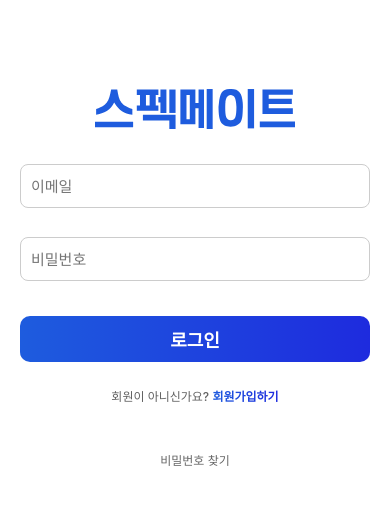
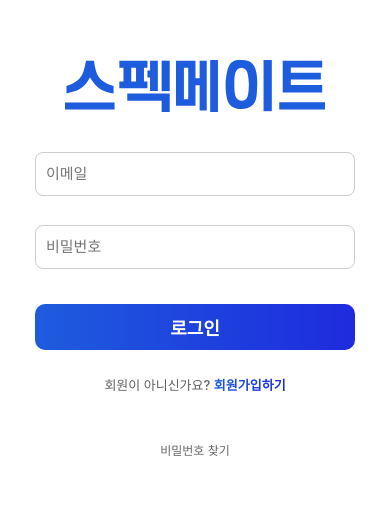
Before and after one commit to spec-mate/frontend, a React (Vite) app: page /login in a window 390 px wide. Shown: the part 153-658 px from the top of the page. Built offline with nearby package versions, Linux system fonts and the light colour scheme; a web font is replaced by a local one.

Commit message:
Login.css 로고 크기 수정

```diff
--- a/src/pages/styles/Login.css
+++ b/src/pages/styles/Login.css
@@ -1,19 +1,31 @@
+/* ==========================================================
+   기본 구조
+   ========================================================== */
 .login-container {
   display: flex;
-  flex-direction: column; /* 로고 + 폼 세로 배치 */
+  flex-direction: column;
   justify-content: center;
   align-items: center;
   min-height: 100vh;
   padding: 20px;
+  background-color: #fff;
+  box-sizing: border-box;
 }
 
+/* ==============================
+   로고
+   ============================== */
 .login-logo {
   width: 500px;
   height: 100px;
   object-fit: contain;
   display: block;
+  margin: 0 auto 30px auto;
 }
 
+/* ==============================
+   로그인 폼
+   ============================== */
 .login-form {
   display: flex;
   flex-direction: column;
@@ -21,8 +33,9 @@
   gap: 20px;
   width: 460px;
   padding: 40px 30px;
-  border-radius: 12px; /* ✅ register-form 과 통일 */
+  border-radius: 12px;
   background-color: #fff;
+  box-sizing: border-box;
 }
 
 .input-group {
@@ -54,6 +67,9 @@
   outline: none;
 }
 
+/* ==============================
+   로그인 버튼
+   ============================== */
 .login-button {
   width: 100%;
   padding: 14px;
@@ -91,12 +107,15 @@
   }
 }
 
+/* ==============================
+   회원가입 안내문
+   ============================== */
 .signup-text {
-  margin: 10px 0 20px 0; /* 로고와 폼 사이 여백 */
+  margin: 10px 0 20px 0;
   font-size: 20px;
   font-weight: 500;
   color: #616161;
-  text-align: center; /* 가운데 정렬 */
+  text-align: center;
 }
 
 .signup-link {
@@ -115,6 +134,9 @@
   animation: gradientMove 1s ease infinite;
 }
 
+/* ==============================
+   비밀번호 찾기
+   ============================== */
 .forgot-password {
   margin-top: 10px;
 }
@@ -129,9 +151,9 @@
   text-decoration: underline;
 }
 
-/* ============================= */
-/* ✅ 반응형 스타일 */
-/* ============================= */
+/* ==========================================================
+   ✅ 반응형
+   ========================================================== */
 
 /* 태블릿 (max-width: 768px) */
 @media (max-width: 768px) {
@@ -141,15 +163,15 @@
   }
 
   .login-logo {
-    width: 300px;
+    width: 360px; /* ✅ 인풋보다 여전히 큼 */
     height: auto;
-    margin-bottom: 20px;
+    margin-bottom: 24px;
   }
 
   .login-button {
     font-size: 20px;
     padding: 12px;
-    margin-top: 8px; /* ✅ 버튼과 인풋 간격 축소 */
+    margin-top: 8px;
   }
 }
 
@@ -162,25 +184,26 @@
   }
 
   .login-logo {
-    width: 200px;
+    width: 260px; /* ✅ 인풋보다 명확히 큼 */
     height: auto;
-    margin-bottom: 15px;
+    margin-bottom: 20px;
   }
 
   .input-group input {
     font-size: 14px;
-    padding: 10px 12px; /* ✅ 모바일에서는 패딩만 줄이기 */
+    padding: 10px 12px;
+    height: 56px; /* ✅ 인풋보다 로고가 시각적으로 작지 않게 */
   }
 
   .login-button {
     font-size: 18px;
     padding: 10px;
     border-radius: 10px;
-    margin-top: 6px; /* ✅ 모바일에서 최소 여백 */
+    margin-top: 6px;
   }
 
   .signup-text {
-    font-size: 12px;
+    font-size: 13px;
   }
 
   .forgot-link {
```
